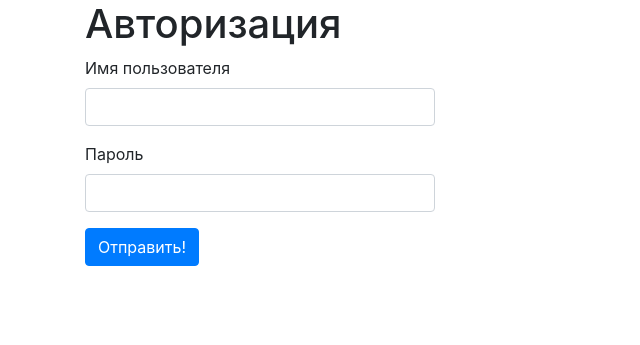
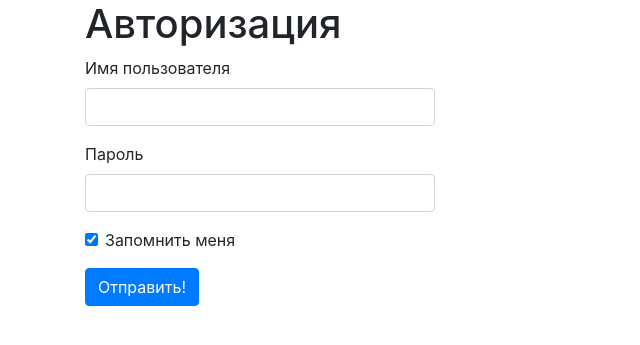
Before and after one commit to yashkins/learn_web, a Flask app: page /login in a window 1280 px wide. Shown: the top 345 px of the page, without its empty margins (0-640 px from the left). Run offline with Flask 2, Linux system fonts and the light colour scheme; parts of the project's set-up code (start-up, migrations or seed data) failed here and were passed over; some libraries are stand-ins or nearby versions.

Commit message:
Внесены след. изм-ия: в модуль __init__ ( в route(/process-login)), в модуль forms.py и в шаблон login.html внесены измения для запоминания пользователя (атрибут remember_me)

```diff
--- a/webapp/__init__.py
+++ b/webapp/__init__.py
@@ -41,7 +41,7 @@ def create_app():
         if form.validate_on_submit():
             user = Users.query.filter(Users.username == form.username.data).first()
             if user and user.check_password(form.password.data):
-                login_user(user)
+                login_user(user, remember=form.remember_me.data)
                 flash('Вы успешно зашли на сайт')
                 return redirect(url_for('index'))
 
--- a/webapp/forms.py
+++ b/webapp/forms.py
@@ -1,8 +1,10 @@
+from email.policy import default
 from flask_wtf import FlaskForm
-from wtforms import StringField, PasswordField, SubmitField
+from wtforms import BooleanField, StringField, PasswordField, SubmitField
 from wtforms.validators import DataRequired
 
 class LoginForm(FlaskForm):
     username = StringField('Имя пользователя', validators=[DataRequired()], render_kw={"class": "form-control"})
     password = PasswordField('Пароль', validators=[DataRequired()], render_kw={"class": "form-control"})
+    remember_me = BooleanField('Запомнить меня', default=True, render_kw={"class": "form-check-input"})
     submit = SubmitField('Отправить!', render_kw={"class":"btn btn-primary"})
--- a/webapp/templates/login.html
+++ b/webapp/templates/login.html
@@ -33,6 +33,9 @@
                 <div class="form-group">
                     {{ form.password.label }} {{ form.password() }}
                 </div>
+                <div class="form-group form-check">
+                  {{ form.remember_me() }} {{ form.remember_me.label(class_='form-check-label') }}
+                </div>
                 {{ form.submit }}
             </form>
         </div>
```
Also changed, not shown: webapp.db, 1 other file.
